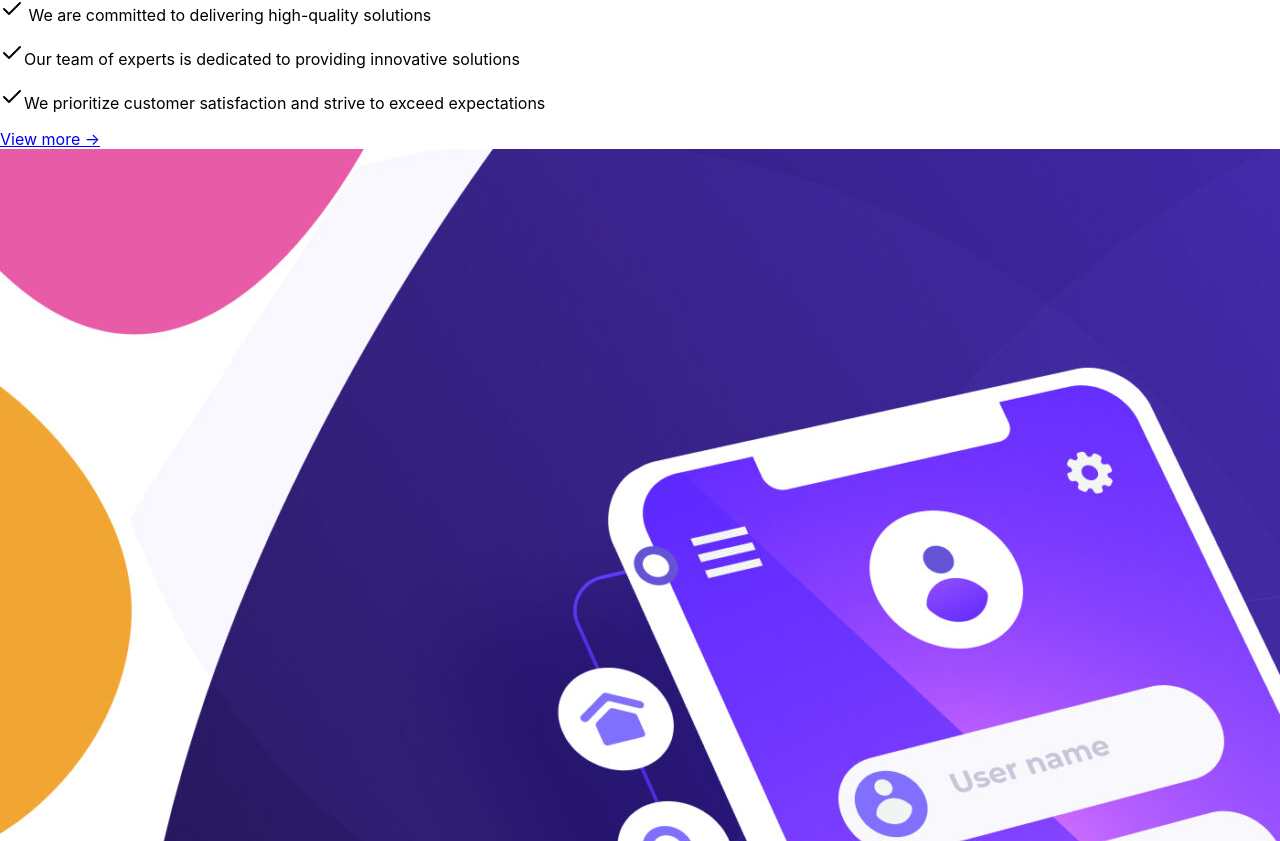
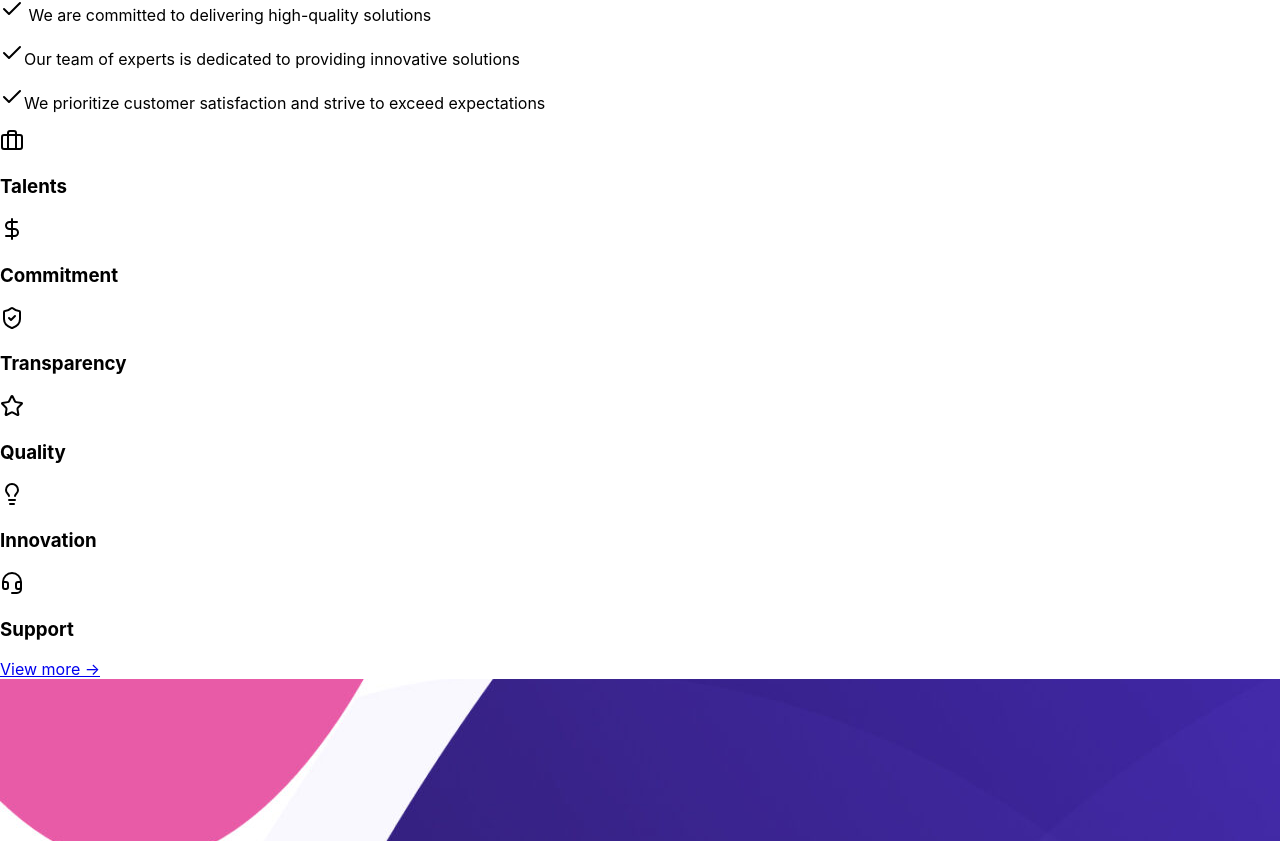
Before and after one commit to sahalsaman/webcos-static-live, a React (Create React App) app: page / in a window 1280 px wide. Shown: the part 2694-3535 px from the top of the page. Built offline with nearby package versions, Linux system fonts and the light colour scheme.

Commit message:
added some new sections

```diff
--- a/src/components/header.js
+++ b/src/components/header.js
@@ -63,8 +63,7 @@ function Header() {
            <a href="/careers" className={`${isScrolled ? 'text-gray-700 hover:text-black' : 'text-white'}`}>
             Careers
           </a>
-        </nav>
-          <a
+           <a
             href="/contact"
             className={`px-4 py-2 rounded-full ${
               isScrolled ? 'bg-black text-white hover:bg-gray-800' : 'bg-white text-black hover:bg-gray-300'
@@ -72,6 +71,8 @@ function Header() {
           >
             Contact
           </a>
+        </nav>
+
 
         {/* Mobile Menu Icon */}
         <div className="md:hidden">
--- a/src/pages/home.js
+++ b/src/pages/home.js
@@ -131,7 +131,7 @@ export default function Home() {
       </section>
       <section id="about" className="about md: md:py-32 py-6">
         <div className="md:container mx-auto px-6">
-          <div className="flex flex-col lg:flex-row items-center space-y-8 lg:space-y-0 gap-14">
+          <div className="flex flex-col-reverse lg:flex-row items-center space-y-8 lg:space-y-0 gap-14">
             <div className="lg:w-1/2 max-md:text-center">
               <h2 className="text-6xl font-bold">About Us</h2>
               <p className="text-gray-500 text-lg mt-6 font-light leading-relaxed">
@@ -171,13 +171,15 @@ export default function Home() {
       <section className="md:p-20 py-10 px-6  bg-black flex justify-center">
         <div className="md:container mx-auto py-8">
           <div className='grid md:grid-cols-2 gap-10 '>
-            <div className=" grid grid-cols-1 sm:grid-cols-2  gap-12">
-              {features.map((item, idx) => (
-                <div key={idx} className="flex gap-3 items-center text-center">
-                  <div className="bg-slate-300 rounded-full p-4">{item.icon}</div>
+            <div className="sm:block hidden ">
+             <div className="grid grid-cols-2  gap-12">
+               {features.map((item, idx) => (
+                <div key={idx} className="flex gap-2 sm:gap-3 items-center text-center">
+                  <div className="bg-slate-300 rounded-full p-2 sm:p-4">{item.icon}</div>
                   <h3 className="text-lg text-white font-light">{item.title}</h3>
                 </div>
               ))}
+             </div>
             </div>
             <div className='text-white '>
               {/* <p className='text-gray-500 mt-10 md:mt-20 text-lg md:text-xl mb-4'>
@@ -189,6 +191,14 @@ export default function Home() {
               <p className="font-light text-lg mb-5 flex gap-2"><Check className='text-blue-500' /> We are committed to delivering high-quality solutions</p>
               <p className="font-light text-lg mb-5 flex gap-2"><Check className='text-blue-500' />Our team of experts is dedicated to providing innovative solutions</p>
               <p className="font-light text-lg mb-5 flex gap-2"><Check className='text-blue-500' />We prioritize customer satisfaction and strive to exceed expectations</p>
+            </div>
+             <div className="sm:hidden block grid grid-cols-2  gap-12">
+              {features.map((item, idx) => (
+                <div key={idx} className="flex gap-2 sm:gap-3 items-center text-center">
+                  <div className="bg-slate-300 rounded-full p-2 sm:p-4">{item.icon}</div>
+                  <h3 className="text-lg text-white font-light">{item.title}</h3>
+                </div>
+              ))}
             </div>
           </div>
 
```
